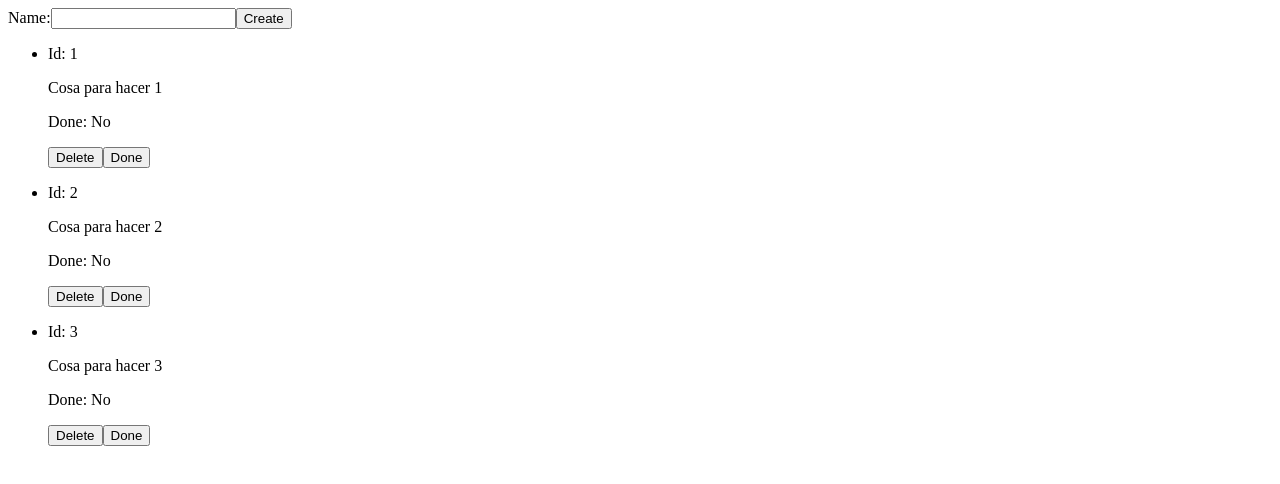
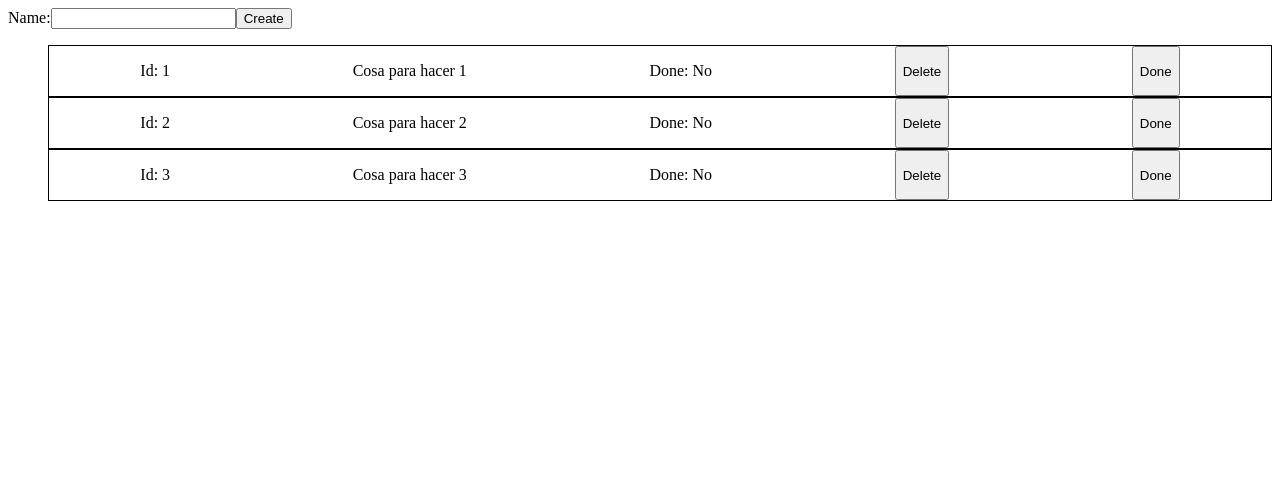
Before and after one commit to AlbertMosella/202204-w6ch1-albert-mosella, a React (Create React App) app: page / in a window 1280 px wide. Shown: the top 484 px of the page. Built offline with nearby package versions, Linux system fonts and the light colour scheme.

Commit message:
Added basic and shitty id generator

```diff
--- a/public/index.html
+++ b/public/index.html
@@ -11,7 +11,7 @@
     />
     <link rel="apple-touch-icon" href="%PUBLIC_URL%/logo192.png" />
     <link rel="manifest" href="%PUBLIC_URL%/manifest.json" />
-    <title>Carrito compras</title>
+    <title>ToDoList</title>
   </head>
   <body>
     <noscript>You need to enable JavaScript to run this app.</noscript>
--- a/src/App.css
+++ b/src/App.css
@@ -1,38 +1,9 @@
-.App {
-  text-align: center;
+ul {
+  list-style: none;
 }
 
-.App-logo {
-  height: 40vmin;
-  pointer-events: none;
+li {
+  border: 1px solid black;
+  display: flex;
+  justify-content: space-around;
 }
-
-@media (prefers-reduced-motion: no-preference) {
-  .App-logo {
-    animation: App-logo-spin infinite 20s linear;
-  }
-}
-
-.App-header {
-  background-color: #282c34;
-  min-height: 100vh;
-  display: flex;
-  flex-direction: column;
-  align-items: center;
-  justify-content: center;
-  font-size: calc(10px + 2vmin);
-  color: white;
-}
-
-.App-link {
-  color: #61dafb;
-}
-
-@keyframes App-logo-spin {
-  from {
-    transform: rotate(0deg);
-  }
-  to {
-    transform: rotate(360deg);
-  }
-}
--- a/src/modules/Form/Form.js
+++ b/src/modules/Form/Form.js
@@ -3,7 +3,16 @@ import { useDispatch } from "react-redux";
 import { addItemActionCreator } from "../../redux/features/listSlice";
 
 const Form = () => {
-  const initialItemToDo = { id: 10, name: "", done: false };
+  const generateRandomNumber = () => {
+    return Math.floor(Math.random() * (10000 - 1)) + 1;
+  };
+
+  const initialItemToDo = {
+    id: 1,
+    name: "",
+    done: false,
+  };
+
   const [itemToDo, setItemToDo] = useState(initialItemToDo);
   const dispatch = useDispatch();
 
@@ -16,7 +25,9 @@ const Form = () => {
     if (!itemToDo.name) {
       return;
     }
+    itemToDo.id = generateRandomNumber();
     dispatch(addItemActionCreator(itemToDo));
+    setItemToDo(initialItemToDo);
   };
 
   return (
```
Also changed, not shown: 2 other files (tests, documents, lock files or other folders).
